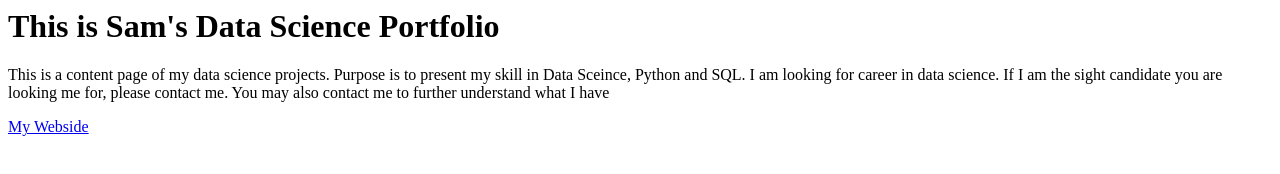
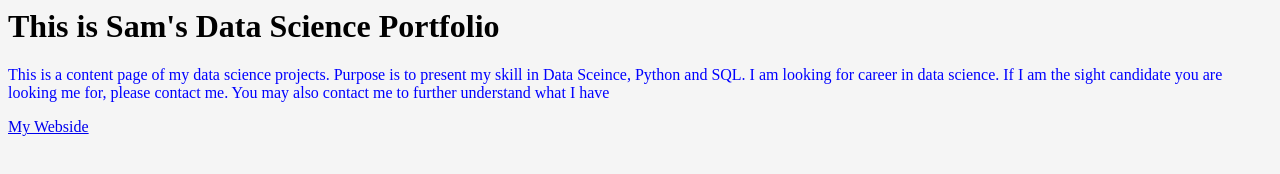
Before and after one commit to SamSham07/samsham.github.io, a plain HTML site: page index.html in a window 1280 px wide. Drawn offline with Linux system fonts and the light colour scheme.

Commit message:
Update index.html

```diff
--- a/index.html
+++ b/index.html
@@ -1,7 +1,19 @@
 <html>
+
+
+    <style>
+        body{
+            background-color:#f5f5f5;
+        }
+
+        .intro{
+            color:blue;
+        }
+    </style>
+
     <h1>This is Sam's Data Science Portfolio</h1>
 
-    <p>
+    <p class='intro'>
         This is a content page of my data science projects.
 
         Purpose is to present my skill in Data Sceince, Python and SQL. I am looking for career in data science. If I am the sight candidate you are looking me for, please contact me. You may also contact me to further understand what I have
```
